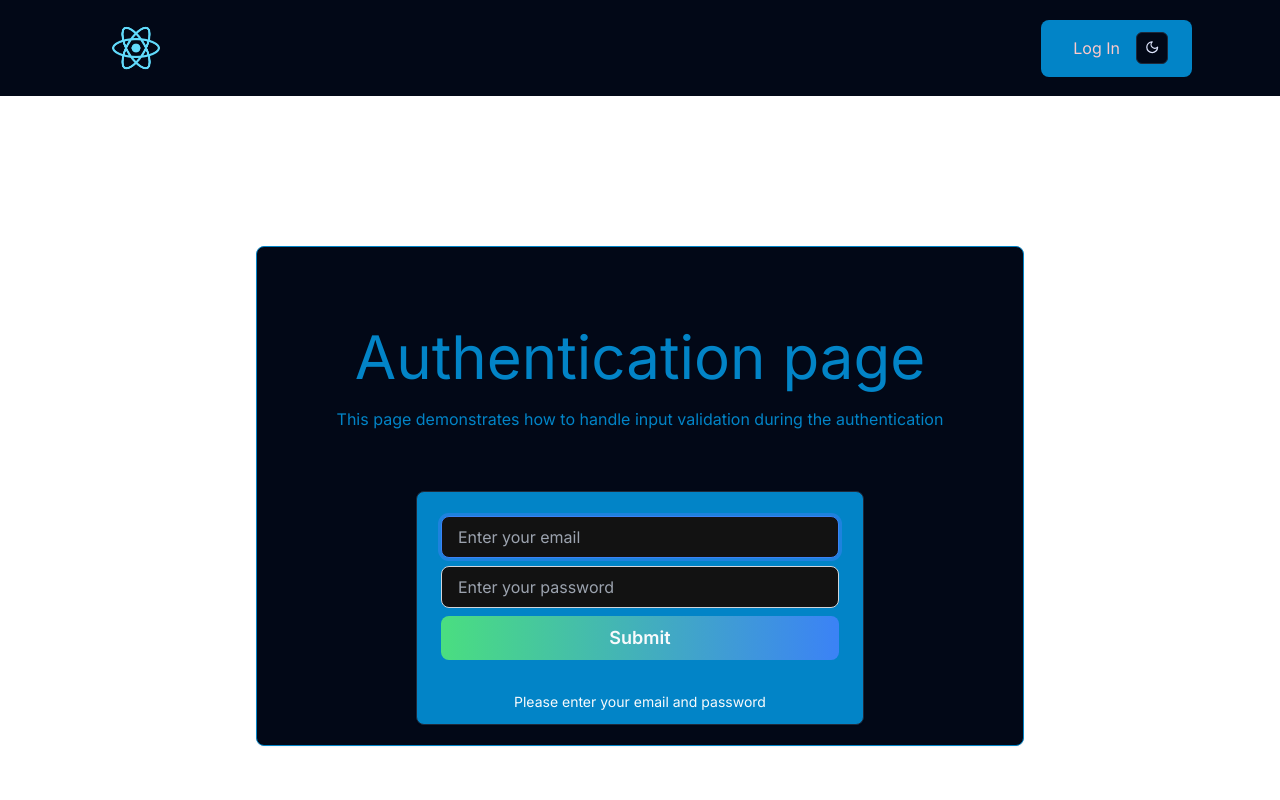
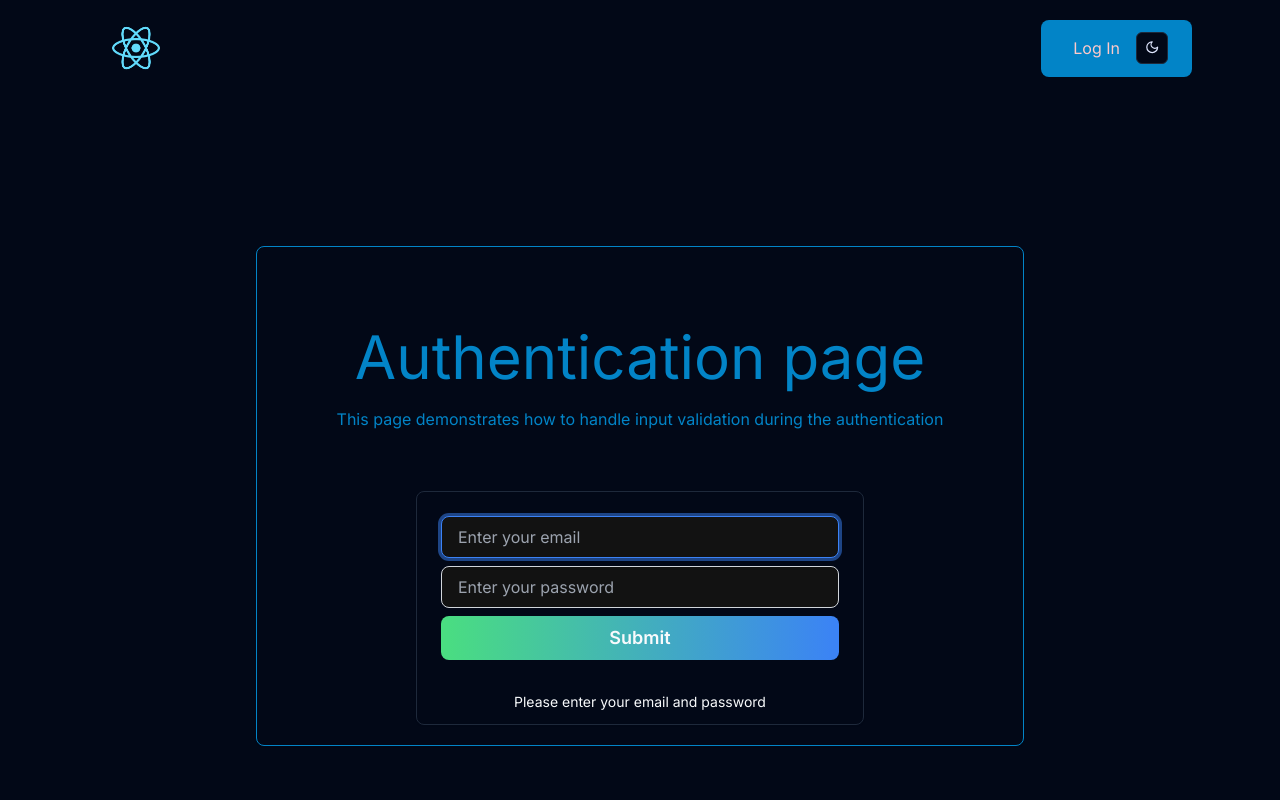
Before and after one commit to mutaremalcolm/demo, a Next.js app: page /Authentication in a window 1280 px wide. Shown: the top 800 px of the page. Built offline with nearby package versions, Linux system fonts and the light colour scheme.

Commit message:
chore: minor changes to links and authentication UI

```diff
--- a/src/app/Authentication/page.tsx
+++ b/src/app/Authentication/page.tsx
@@ -79,7 +79,7 @@ function Authentication() {
   }
 
   return (
-    <main className="min-h-screen flex flex-col items-center justify-center gap-6 mx-auto px-4 lg:px-8 bg-white">
+    <main className="min-h-screen flex flex-col items-center justify-center gap-6 mx-auto px-4 lg:px-8 ">
       <Card className="border-sky-600">
         <section className="mt-20 mb-10 ml-20 mr-20">
           <Header
@@ -88,7 +88,7 @@ function Authentication() {
           />
         </section>
         <div className="flex justify-center">
-          <Card className="w-full max-w-md mt-5 mb-5 rounded-lg bg-sky-600">
+          <Card className="w-full max-w-md mt-5 mb-5 rounded-lg">
             <form onSubmit={handleSubmit} className="p-6">
               <input
                 autoFocus
@@ -96,7 +96,7 @@ function Authentication() {
                 value={email}
                 onChange={handleEmailChange}
                 placeholder="Enter your email"
-                className="border border-gray-300 text-black rounded-lg px-4 py-2
+                className="border border-gray-300 text-sky-600 rounded-lg px-4 py-2
                  w-full focus:outline-none focus:ring focus:border-blue-500"
               />
               {emailError && <div className="text-red-500">{emailError}</div>}
@@ -105,7 +105,7 @@ function Authentication() {
                 value={password}
                 onChange={handlePasswordChange}
                 placeholder="Enter your password"
-                className="border border-gray-300 text-black rounded-lg px-4 py-2 w-full focus:outline-none focus:ring focus:border-blue-500 mt-2"
+                className="border border-gray-300 text-sky-600 rounded-lg px-4 py-2 w-full focus:outline-none focus:ring focus:border-blue-500 mt-2"
               />
               {passwordError && <div className="text-red-500">{passwordError}</div>}
               <button
--- a/src/components/Hero.tsx
+++ b/src/components/Hero.tsx
@@ -42,7 +42,7 @@ const Hero = () => {
             Get started
           </Link>
           <Link
-            href="/blog/"
+            href="https://react.dev/blog/2024/04/25/react-19" target="new"
             className="uppercase py-2 px-4 rounded-lg bg-transparent border-2 border-sky-600 text-sky-600 dark:text-white hover:bg-sky-600 hover:text-white text-md"
           >
             Read more
```
